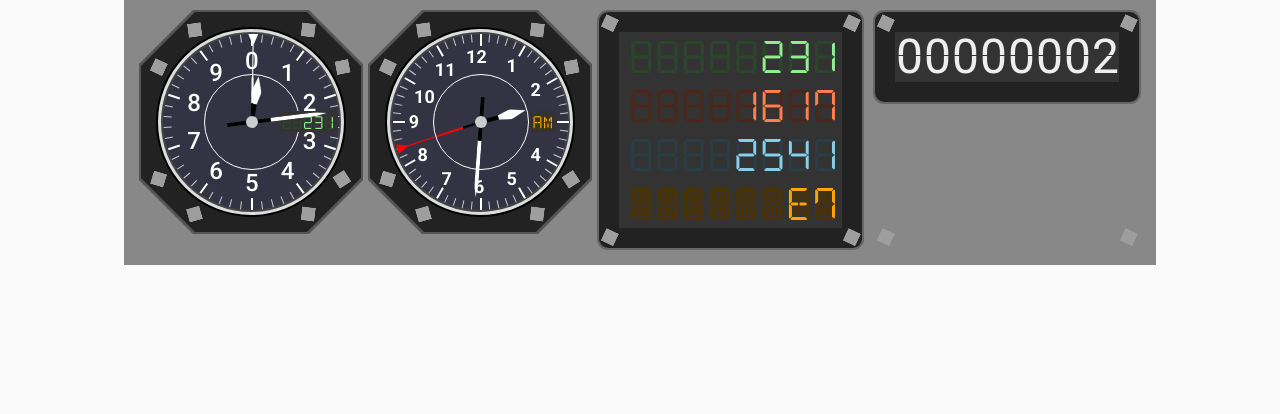
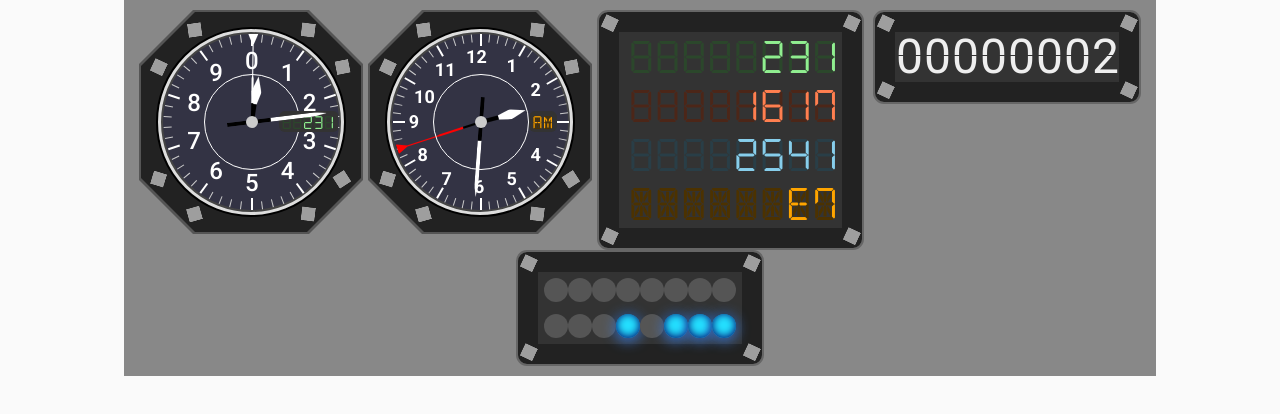
Before and after one commit to geocolumbus/electronics, a Next.js app: page /demo in a window 1280 px wide. Shown: the top 414 px of the page. Built offline with nearby package versions, Linux system fonts and the light colour scheme; grey boxes are pictures that could not be loaded.

Commit message:
Address bezel error when inside flexbox

```diff
--- a/components/atoms/Bezel.js
+++ b/components/atoms/Bezel.js
@@ -3,8 +3,10 @@ import { Box } from '@material-ui/core'
 import CornerScrews from './CornerScrews'
 
 const useStyles = makeStyles(theme => ({
+    bezelContainer: {
+        display: 'inline-block'
+    },
     bezelFrame: {
-        display: 'inline-block',
         borderWidth: 2,
         borderColor: theme.custom.outline.color,
         borderStyle: 'solid',
@@ -22,9 +24,11 @@ const useStyles = makeStyles(theme => ({
 export default function Bezel({ children }) {
     const classes = useStyles()
 
-    return <CornerScrews>
-        <Box className={classes.bezelFrame}>
-            <Box className={classes.bezel}>{children}</Box>
-        </Box>
-    </CornerScrews>
+    return <Box className={classes.bezelContainer}>
+        <CornerScrews>
+            <Box className={classes.bezelFrame}>
+                <Box className={classes.bezel}>{children}</Box>
+            </Box>
+        </CornerScrews>
+    </Box>
 }
--- a/components/atoms/CornerScrews.js
+++ b/components/atoms/CornerScrews.js
@@ -5,10 +5,7 @@ import clsx from 'clsx'
 
 const useStyles = makeStyles(theme => ({
     screwContainer: {
-        position: 'relative',
-        display: 'inline-block',
-        margin: 0,
-        padding: 0
+        position: 'relative'
     },
     screw: {
         position: 'absolute',
@@ -23,11 +20,11 @@ const useStyles = makeStyles(theme => ({
         right: 6
     },
     bl: {
-        bottom: 6,
+        bottom: 2,
         left: 5
     },
     br: {
-        bottom: 6,
+        bottom: 2,
         right: 6
     }
 }))
--- a/components/panels/InstrumentPanelDemo.js
+++ b/components/panels/InstrumentPanelDemo.js
@@ -6,6 +6,7 @@ import SegDisplay from '../segdisplay/SegDisplay'
 import Clock from '../instruments/Clock'
 import Bezel from '../atoms/Bezel'
 import FlipDisplay from '../flipclock/FlipDisplay'
+import LedRow from '../leddisplay/LedRow'
 
 const useStyles = makeStyles(theme => ({
     root: {
@@ -47,12 +48,16 @@ export default function InstrumentPanelDemo() {
         </Box>
         <Bezel>
             <SegDisplay>{count}</SegDisplay>
-            <SegDisplay color='red'>{count*7}</SegDisplay>
-            <SegDisplay color='blue'>{count*11}</SegDisplay>
+            <SegDisplay color='red'>{count * 7}</SegDisplay>
+            <SegDisplay color='blue'>{count * 11}</SegDisplay>
             <SegDisplay alpha color='orange'>{count.toString(16)}</SegDisplay>
         </Bezel>
         <Bezel>
             <FlipDisplay value={Math.floor(count / 100)} digits={8}/>
         </Bezel>
+        <Bezel>
+            <LedRow color='blue'>{(count / 10) / 256}</LedRow>
+            <LedRow color='blue'>{(count / 10) % 256}</LedRow>
+        </Bezel>
     </Box>
 }
--- a/pages/index.js
+++ b/pages/index.js
@@ -1,6 +1,7 @@
 import { makeStyles } from '@material-ui/core/styles'
 import LedRow from '../components/leddisplay/LedRow'
 import { useEffect, useState } from 'react'
+import Bezel from '../components/atoms/Bezel'
 
 const useStyles = makeStyles(theme => ({
     container: {
@@ -23,6 +24,8 @@ export default function Home() {
     }, [])
 
     return (
-        <LedRow color='blue'>{count}</LedRow>
+        <Bezel>
+            <LedRow color='blue'>{count}</LedRow>
+        </Bezel>
     )
 }
```
